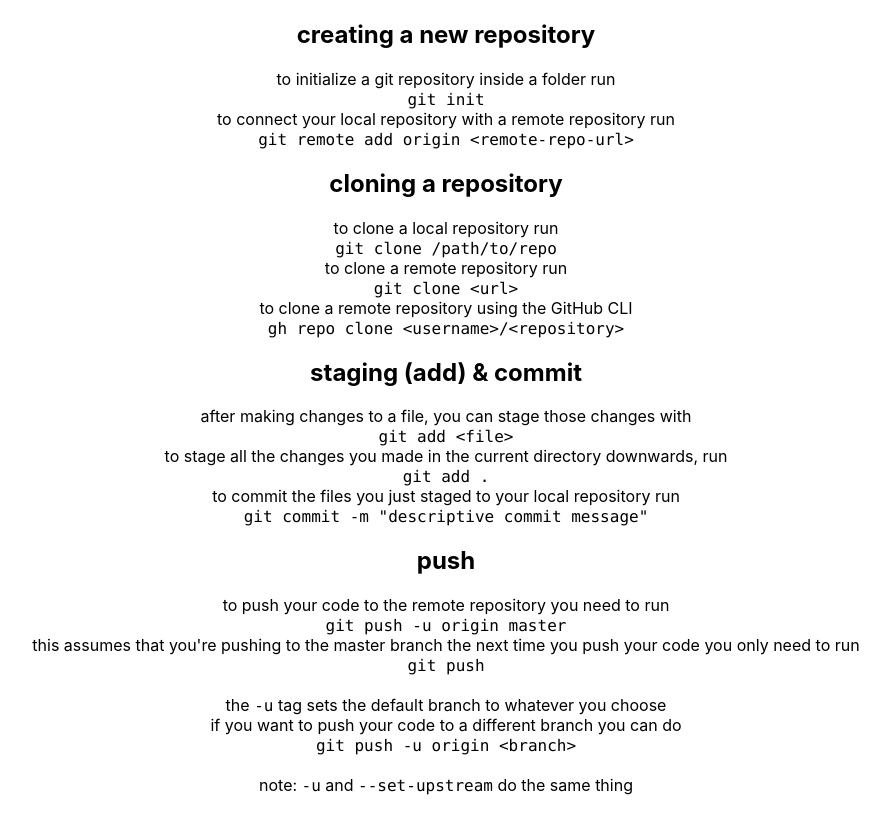
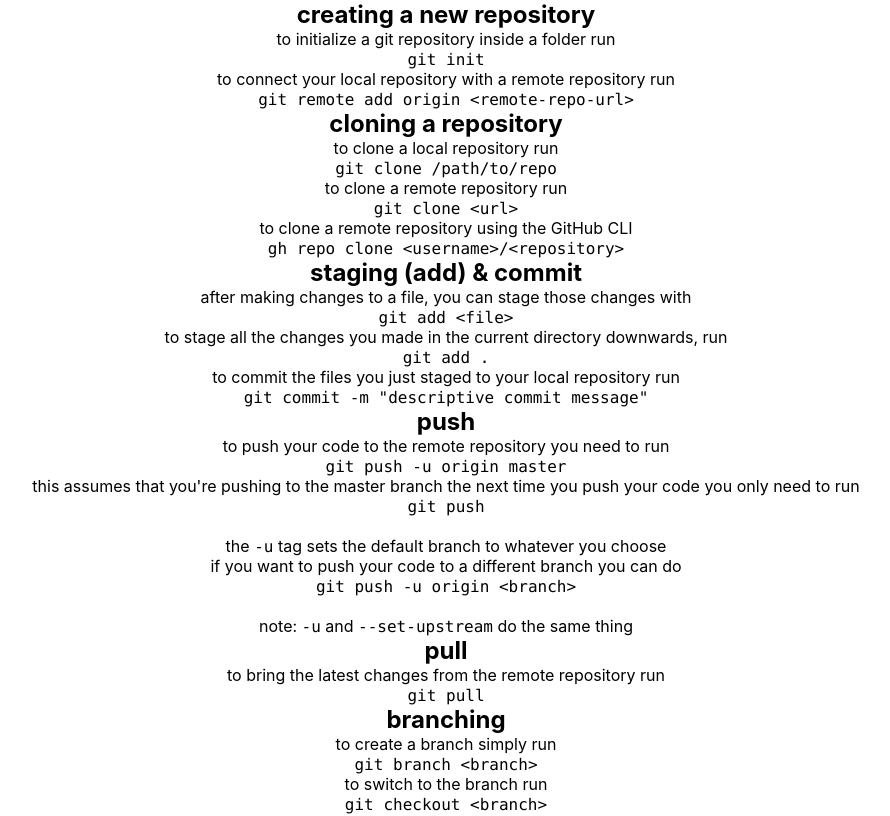
Before and after one commit to itispx/git-cheat-sheet, a React (Create React App) app: page / in a window 1280 px wide. Shown: the top 816 px of the page, without its empty margins (194-1084 px from the left). Built offline with nearby package versions, Linux system fonts and the light colour scheme.

Commit message:
fix default styles

```diff
--- a/src/index.scss
+++ b/src/index.scss
@@ -1,13 +1,22 @@
 body {
   margin: 0;
-  font-family: -apple-system, BlinkMacSystemFont, 'Segoe UI', 'Roboto', 'Oxygen',
-    'Ubuntu', 'Cantarell', 'Fira Sans', 'Droid Sans', 'Helvetica Neue',
-    sans-serif;
+  padding: 0;
+  font-family: -apple-system, BlinkMacSystemFont, "Segoe UI", "Roboto", "Oxygen", "Ubuntu",
+    "Cantarell", "Fira Sans", "Droid Sans", "Helvetica Neue", sans-serif;
   -webkit-font-smoothing: antialiased;
   -moz-osx-font-smoothing: grayscale;
 }
 
 code {
-  font-family: source-code-pro, Menlo, Monaco, Consolas, 'Courier New',
-    monospace;
+  font-family: source-code-pro, Menlo, Monaco, Consolas, "Courier New", monospace;
 }
+
+h1 {
+  margin: 0;
+  padding: 0;
+}
+
+p {
+  margin: 0;
+  padding: 0;
+}
```
